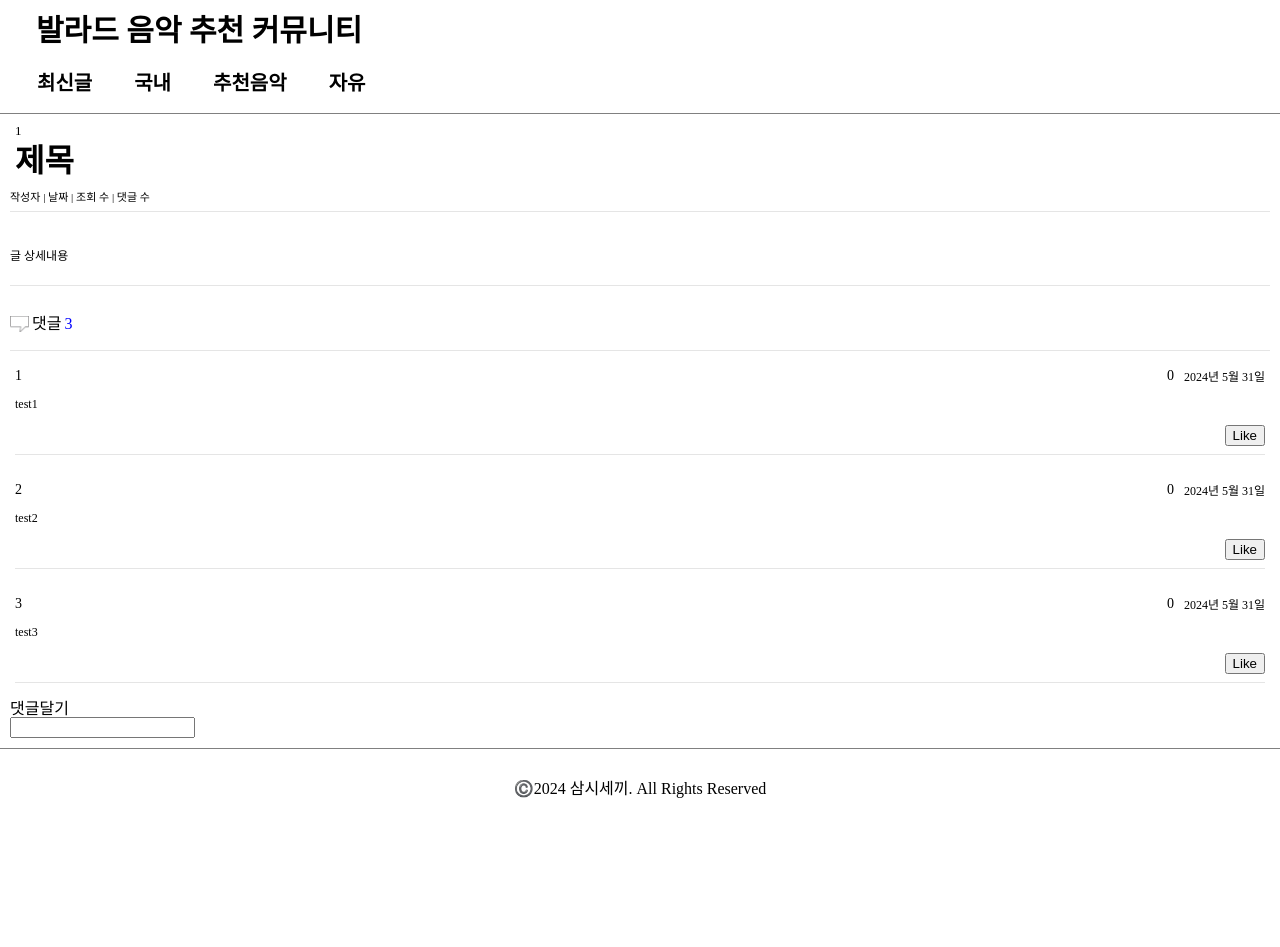
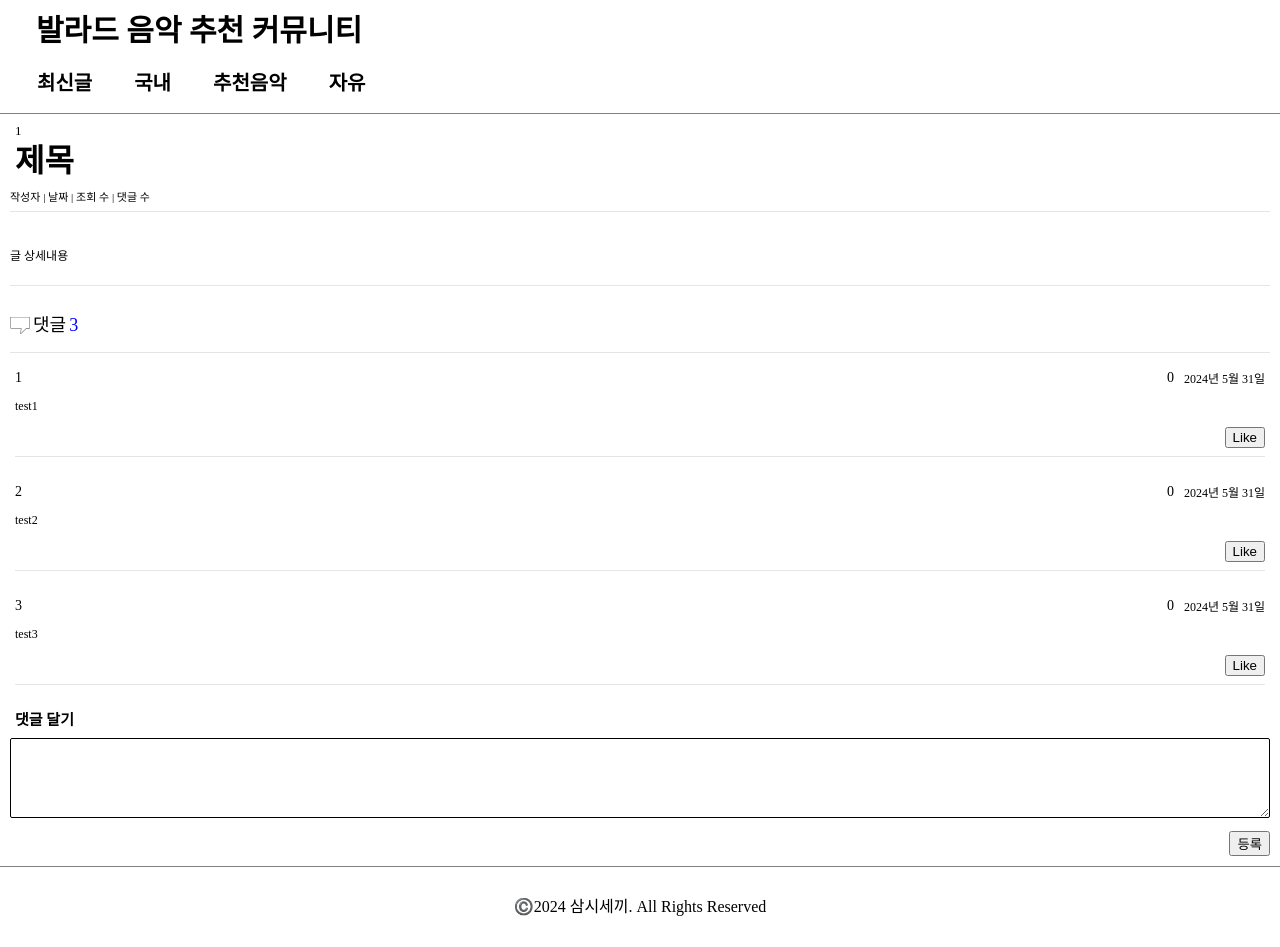
Before and after one commit to B03-group/Ballad-Community, a React (Vite) app: page /board/1/1 in a window 1280 px wide. Before the commit the page ends 829 px from the top, so only its background shows below. Built offline with nearby package versions, Linux system fonts and the light colour scheme.

Commit message:
style: commentInput 컴포넌트 css 추가

```diff
--- a/src/components/Detail/CommentInput.jsx
+++ b/src/components/Detail/CommentInput.jsx
@@ -1,25 +1,53 @@
-import styled from "styled-components";
+import styled from 'styled-components';
 
 function CommentInput() {
   const isLogIn = true;
 
   return (
     <Wrapper>
-      <Title>댓글달기</Title>
-      {isLogIn ?
-        <LoggedInInput/>:
-        <LoggedOutInput>댓글 쓰기 권한이 없습니다. 로그인 하시겠습니까?</LoggedOutInput>
-      }
+      <Header>
+        <Title>댓글 달기</Title>
+      </Header>
+      {isLogIn ? <LoggedInInput /> : <LoggedOutInput>댓글 쓰기 권한이 없습니다. 로그인 하시겠습니까?</LoggedOutInput>}
+      <Footer>
+        <AddBtn>등록</AddBtn>
+      </Footer>
     </Wrapper>
   );
 }
 
 export default CommentInput;
 
-const Wrapper = styled.section``;
+const Wrapper = styled.section`
+  margin-top: 10px;
+`;
 
-const Title = styled.h3``;
+const Header = styled.div``;
+const Title = styled.h4`
+  padding-left: 5px;
+  margin-bottom: 10px;
+  font-size: 15px;
+  font-weight: 600;
+`;
 
-const LoggedInInput = styled.input``;
+const Body = styled.div``;
+
+const LoggedInInput = styled.textarea`
+  padding: 10px 10px;
+  margin-bottom: 10px;
+  width: 100%;
+  min-height: 80px;
+  border: 1px solid black;
+  border-radius: 2px;
+  font-size: 12px;
+  box-sizing: border-box;
+`;
 
 const LoggedOutInput = styled.a``;
+
+const Footer = styled.div`
+  display: flex;
+  justify-content: end;
+`;
+
+const AddBtn = styled.button``;
--- a/src/components/Detail/Comments.jsx
+++ b/src/components/Detail/Comments.jsx
@@ -59,12 +59,14 @@ const Wrapper = styled.section``;
 const TitleWrapper = styled.div`
   display: flex;
   flex-direction: row;
+  align-items: start;
   margin: 30px 0 15px;
   gap: 3px;
 `;
 
 const TitleImg = styled.div`
-  width: 19px;
+  padding-top: 1px;
+  width: 20px;
 
   & > img {
     width: 100%;
@@ -72,16 +74,19 @@ const TitleImg = styled.div`
   }
 `;
 
-const Title = styled.span``;
+const Title = styled.span`
+  font-size: 18px;
+`;
 
 const CommentsNum = styled.span`
+  font-size: 18px;
   color: blue;
 `;
 
 const HR = styled.hr`
   height: 1px;
   border: 0;
-  background: rgba(0, 0, 0, 0.1);
+  background: rgb(0, 0, 0, 0.1);
 `;
 
 const CommentsList = styled.ul``;
```
